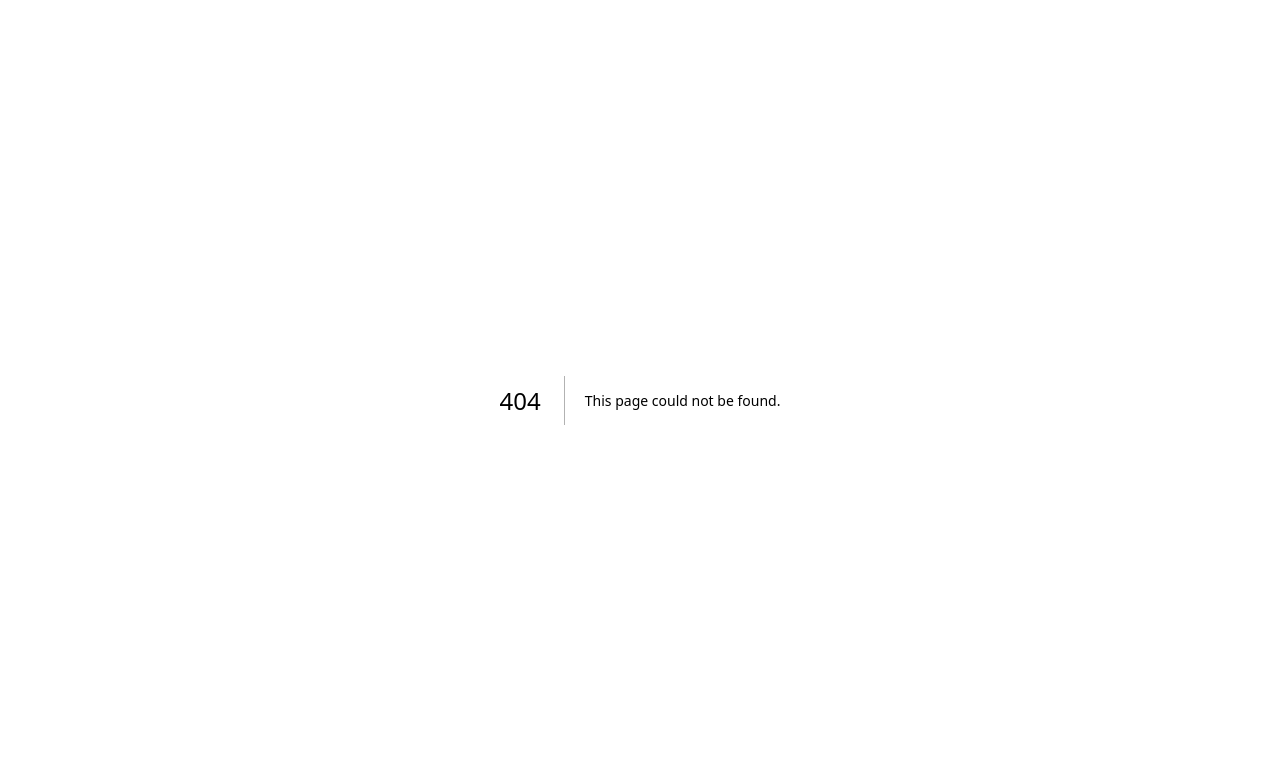
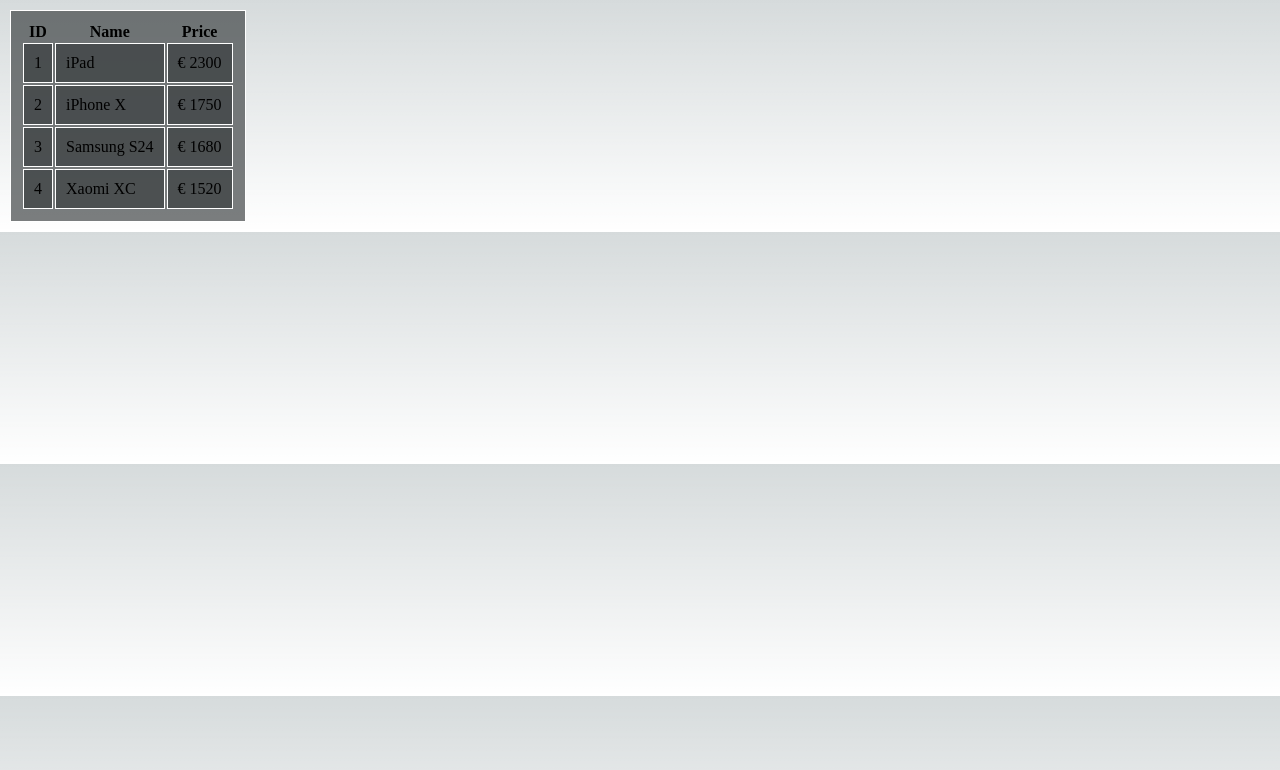
Before and after one commit to KayoRenato/trainingReact, a Next.js app: page /render/repetition2 in a window 1280 px wide. Before the commit this address had no page. Shown: the top 770 px of the page. Built offline with nearby package versions, Linux system fonts and the light colour scheme.

Commit message:
chore: add condition repetition

```diff
--- /dev/null
+++ b/data/listProduct.js
@@ -0,0 +1,8 @@
+import Product from "../model/product";
+
+export default [
+    new Product(1, 'iPad', 2300),
+    new Product(2, 'iPhone X', 1750),
+    new Product(3, 'Samsung S24', 1680),
+    new Product(4, 'Xaomi XC', 1520)
+]
--- /dev/null
+++ b/model/product.js
@@ -0,0 +1,23 @@
+export default class Product {
+    #id
+    #name
+    #price
+
+    constructor(id, name, price) {
+        this.#id = id;
+        this.#name = name;
+        this.#price = price;
+    }
+
+    get id() {
+        return this.#id;
+    }
+
+    get name() {
+        return this.#name;
+    }
+
+    get price() {
+        return this.#price;
+    }
+}
--- /dev/null
+++ b/pages/render/repetition2.jsx
@@ -0,0 +1,42 @@
+import listProduct from '../../data/listProduct'
+
+export default function repetition2() {
+
+    const withBord = {
+        border: '1px solid white',
+        padding: '10px',
+        margin: '10px',
+        background: 'rgba(53, 57, 59, 0.65)',
+    }
+
+    function renderProduct() {
+        return listProduct.map(product => {
+            return (
+                <tr key={product.id}>
+                    <td style={withBord}>{product.id}</td>
+                    <td style={withBord}>{product.name}</td>
+                    <td style={withBord}>€ {product.price}</td>
+                </tr>
+            )
+        })
+    }
+
+    return (
+        <div>
+            <table style={
+                withBord}>
+                <thead>
+                    <tr>
+                        <th>ID</th>
+                        <th>Name</th>
+                        <th>Price</th>
+                    </tr>
+                </thead>
+                <tbody>
+
+                    {renderProduct()}
+                </tbody>
+            </table>
+        </div >
+    );
+}
```
Also changed, not shown: components/OnlyPair.jsx (added, +18 -0 lines), pages/render/conditional1.jsx (added, +14 -0 lines), pages/render/repetition1.jsx (added, +40 -0 lines).
